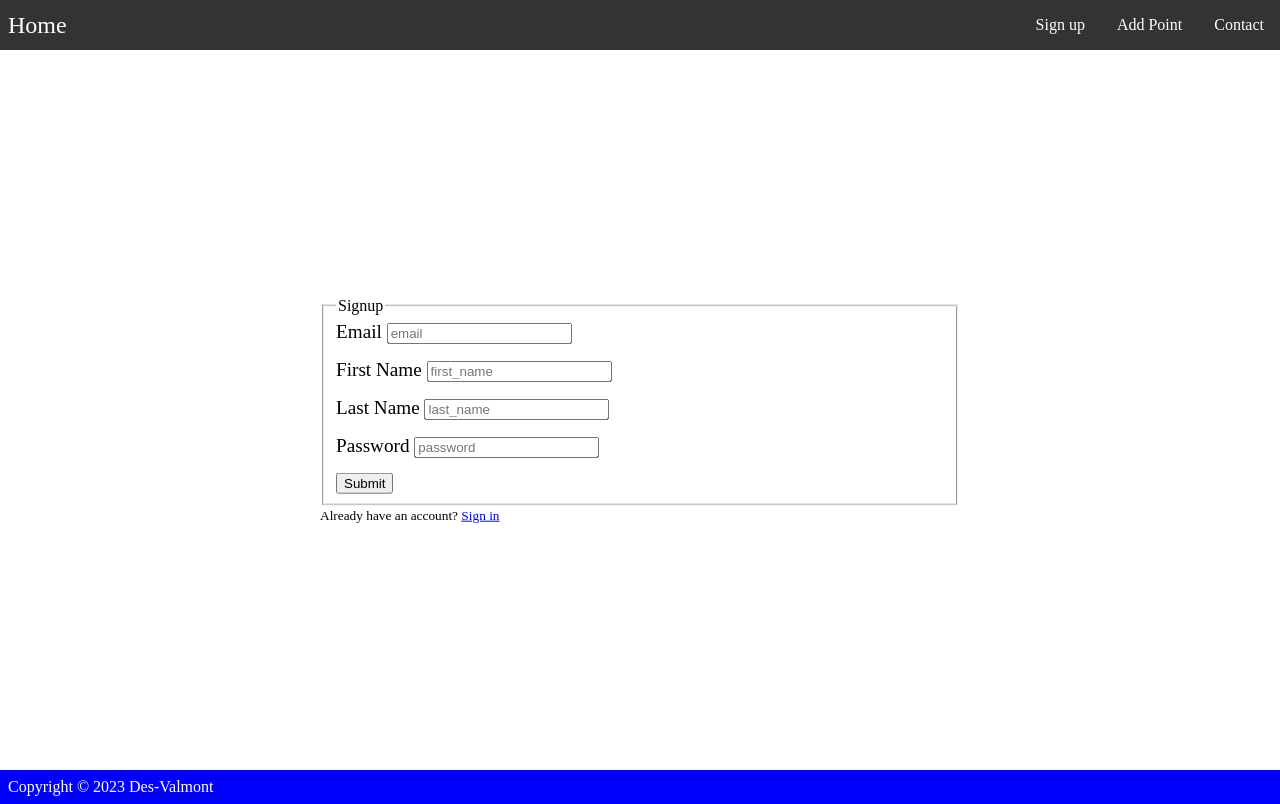
After one commit to geoafrikana/valmont, a PHP site: page /signup.php in a window 1280 px wide. The commit adds this page. Run offline with PHP 8.4, Linux system fonts and the light colour scheme; some libraries are stand-ins or nearby versions.

Commit message:
implemented signup and login

```diff
--- /dev/null
+++ b/assets/css/nav.css
@@ -0,0 +1,98 @@
+* {
+    box-sizing: border-box;
+}
+
+body {
+    margin: 0;
+    padding: 0;
+}
+
+.navbar {
+    display: flex;
+    position: relative;
+    justify-content: space-between;
+    align-items: center;
+    background-color: #333;
+    color: white;
+}
+
+.brand-title {
+    font-size: 1.5rem;
+    margin: .5rem;
+}
+
+.navbar-links {
+    height: 100%;
+}
+
+.navbar-links ul {
+    display: flex;
+    margin: 0;
+    padding: 0;
+}
+
+.navbar-links li {
+    list-style: none;
+}
+
+.navbar-links li a {
+    display: block;
+    text-decoration: none;
+    color: white;
+    padding: 1rem;
+}
+
+.navbar-links li:hover {
+    background-color: #555;
+}
+
+.toggle-button {
+    position: absolute;
+    top: .75rem;
+    right: 1rem;
+    display: none;
+    flex-direction: column;
+    justify-content: space-between;
+    width: 30px;
+    height: 21px;
+}
+
+.toggle-button .bar {
+    height: 3px;
+    width: 100%;
+    background-color: white;
+    border-radius: 10px;
+}
+
+@media (max-width: 800px) {
+    .navbar {
+        flex-direction: column;
+        align-items: flex-start;
+    }
+
+    .toggle-button {
+        display: flex;
+    }
+
+    .navbar-links {
+        display: none;
+        width: 100%;
+    }
+
+    .navbar-links ul {
+        width: 100%;
+        flex-direction: column;
+    }
+
+    .navbar-links ul li {
+        text-align: center;
+    }
+
+    .navbar-links ul li a {
+        padding: .5rem 1rem;
+    }
+
+    .navbar-links.active {
+        display: flex;
+    }
+}
--- /dev/null
+++ b/assets/css/signup.css
@@ -0,0 +1,23 @@
+#container{
+    height: 90vh;
+
+}
+form{
+    position:relative;
+    width: 50%;
+    margin-left: auto;
+    margin-right: auto;
+    top:50%;
+    transform: translateY(-50%);
+
+}
+
+.field-wrapper{
+    margin-bottom: 15px;
+    font-size: 1.2rem;
+}
+
+footer{
+    position: relative;
+    bottom: 0
+}
--- a/assets/css/submit.css
+++ b/assets/css/submit.css
@@ -28,7 +28,7 @@ input, select{
     margin-top: 0;
 }
 
-button{
+.submit-btn{
     margin-top: 10px;
 }
 
@@ -49,7 +49,7 @@ button{
         width: 100%;
         margin-top: 10px
     }
-    input, select, button{
+    input, select, .submit-btn{
         width: 100%;
         margin-bottom: 10px
     }
@@ -57,7 +57,7 @@ button{
     input[type='radio']{
         width: auto
     }
-    button{
+    .submit-btn{
         background-color: rgb(84, 114, 197);
         padding: 5px;
         color: white;
--- /dev/null
+++ b/assets/js/nav.js
@@ -0,0 +1,6 @@
+const toggleButton = document.getElementsByClassName('toggle-button')[0]
+const navbarLinks = document.getElementsByClassName('navbar-links')[0]
+
+toggleButton.addEventListener('click', () => {
+  navbarLinks.classList.toggle('active')
+})
--- /dev/null
+++ b/includes/footer.php
@@ -0,0 +1,9 @@
+<footer style='padding:8px;background-color:blue; color:white'>
+<?php
+echo "Copyright &copy; " . date("Y") . " Des-Valmont";
+?>
+</footer>
+
+</body>
+
+</html>
--- /dev/null
+++ b/includes/header.php
@@ -0,0 +1,9 @@
+<!DOCTYPE html>
+<html lang="en">
+
+<head>
+    <meta charset="UTF-8">
+    <meta http-equiv="X-UA-Compatible" content="IE=edge">
+    <meta name="viewport" content="width=device-width, initial-scale=1.0">
+      <link rel="stylesheet" href="./assets/css/nav.css">
+      <script src="./assets/js/nav.js" defer></script>
--- /dev/null
+++ b/includes/leaflet_links.php
@@ -0,0 +1,2 @@
+<link rel="stylesheet" href="https://unpkg.com/leaflet@1.9.3/dist/leaflet.css"/>
+    <script src="https://unpkg.com/leaflet@1.9.3/dist/leaflet.js"></script>
--- /dev/null
+++ b/includes/nav.php
@@ -0,0 +1,15 @@
+<nav class="navbar">
+        <div class="brand-title">Home</div>
+        <a href="#" class="toggle-button">
+          <span class="bar"></span>
+          <span class="bar"></span>
+          <span class="bar"></span>
+        </a>
+        <div class="navbar-links">
+          <ul>
+            <li><a href="#">Sign up</a></li>
+            <li><a href="submit.html">Add Point</a></li>
+            <li><a href="#">Contact</a></li>
+          </ul>
+        </div>
+      </nav>
--- /dev/null
+++ b/signup.php
@@ -0,0 +1,72 @@
+<?php include 'includes/header.php' ?>
+<link rel="stylesheet" href="./assets/css/signup.css">
+</head>
+
+<body>
+
+    <?php include 'includes/nav.php';    ?>
+
+    <div id='container'>
+
+    <?php
+if ($_SERVER['REQUEST_METHOD'] === 'POST') {
+       if(isset($_POST['submit'])){
+        $fname = $_POST['first_name'];
+        $lname = $_POST['last_name'];
+        $u_email = $_POST['email'];
+        $role = intval($_POST['role']);
+        $user_password = $_POST['password'];
+
+        $jsonData = json_decode(file_get_contents('./secret/keys.json'), true);
+
+        $servername = $jsonData['host'];
+        $username = $jsonData['user'];
+        $password = $jsonData['pass'];
+        $db = $jsonData['db'];
+
+        try {
+            $conn = new PDO("pgsql:host=$servername;dbname=$db", $username, $password);
+            // set the PDO error mode to exception
+            $conn->setAttribute(PDO::ATTR_ERRMODE, PDO::ERRMODE_EXCEPTION);
+            $sql = "INSERT INTO valmont". ".". "user_val (first_name, last_name, email , user_role, password)
+            VALUES ('" ."$fname". "','"."$lname". "','"."$u_email". "',"
+            . $role. ", crypt('". $user_password ."', gen_salt('bf')));" ;
+            // use exec() because no results are returned
+            $conn->exec($sql);
+            echo "Account created. You will now be redirected to the login page";
+            echo "<script>setTimeout(\"location.href = 'login.php';\",2000);</script>";
+          } catch(PDOException $e) {
+            echo $sql . "<br>" . $e->getMessage();
+          }
+
+          $conn = null;
+
+        }
+ }
+?>
+
+    <form action="signup.php" method="POST">
+        <fieldset>
+            <legend>Signup</legend>
+            <div class="field-wrapper">
+            <label for="email">Email</label>
+            <input id="email" placeholder="email" name="email" type="email"></div>
+
+            <div class="field-wrapper">
+            <label for="first_name">First Name</label>
+            <input id="first_name" placeholder="first_name" name="first_name" type="text"></div>
+
+            <div class="field-wrapper">
+            <label for="last_name">Last Name</label>
+            <input id="last_name" placeholder="last_name" name="last_name" type="text"></div>
+            <input name="role" type="text" value="2" hidden>
+            <div class="field-wrapper">
+                <label for="password">Password</label>
+            <input id="password" placeholder="password" name="password" type="password">
+</div>
+<button value="submit" name="submit" type="submit">Submit</button>
+</fieldset>
+        <small>Already have an account? <a href="login.php">Sign in</a></small>
+    </form>
+    </div>
+    <?php include 'includes/footer.php' ?>
--- a/submit.html
+++ b/submit.html
@@ -84,7 +84,7 @@
 </fieldset>
 
 
-            <button type="submit">Submit</button>
+            <input class="submit-btn" type="submit" value="Submit" name="submit">
         </form>
     </div>
     <script src="./assets/js/submit.js" defer></script>
```
Also changed, not shown: assets/css/index.css (+14 -9 lines), assets/js/index.js (+6 -6 lines), form.php (+48 -71 lines), includes/home_header.php (added, +14 -0 lines), index.php (renamed from index.html, +5 -21 lines), login.php (added, +64 -0 lines).
